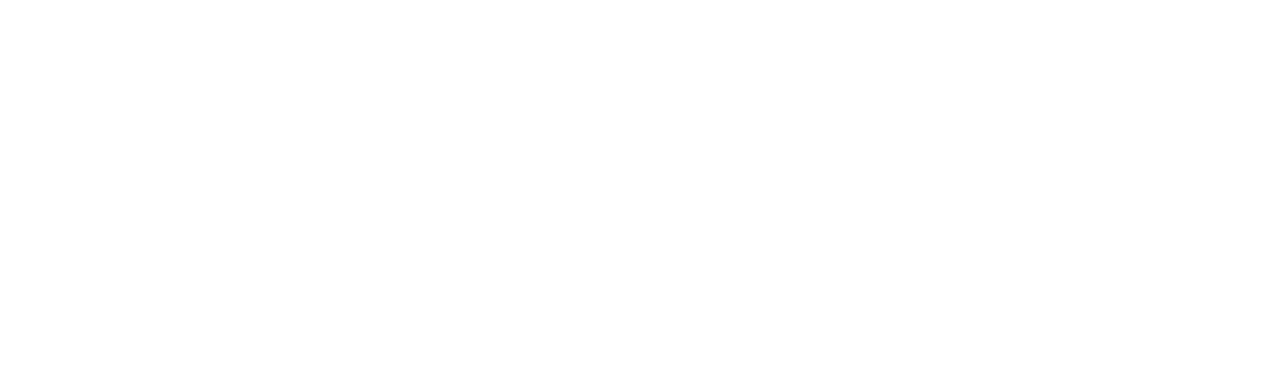
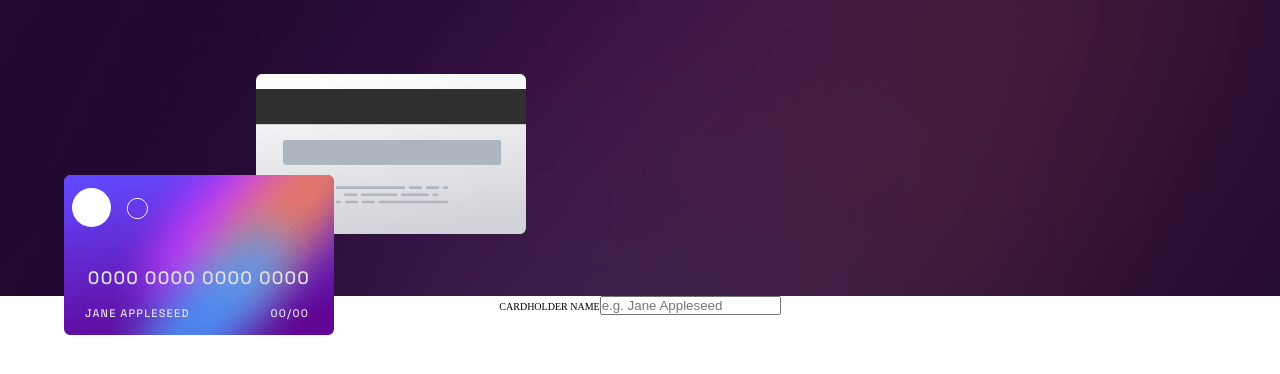
Before and after one commit to ziad-rima/Interactive-Card-Details-Form, a React (Vite) app: page / in a window 1280 px wide. Shown: the top 374 px of the page. Built offline with nearby package versions, Linux system fonts and the light colour scheme.

Commit message:
create components folder | build components

```diff
--- a/src/App.jsx
+++ b/src/App.jsx
@@ -1,8 +1,10 @@
-
+import Cards from "./components/Cards"
+import Form from "./components/Form"
 const App = () => {
   return (
     <div className='main-component'>
-
+      <Cards />
+      <Form />
     </div>
   )
 }
--- /dev/null
+++ b/src/components/BackCard.jsx
@@ -0,0 +1,9 @@
+const BackCard = () => {
+  return (
+    <div className='background-card-container'>
+      <img className="background-card" src="/images/bg-card-back.png" alt="background card" />
+    </div>
+  )
+}
+
+export default BackCard
--- /dev/null
+++ b/src/components/CardLogo.jsx
@@ -0,0 +1,17 @@
+import * as React from "react";
+const CardLogo = (props) => (
+  <svg
+    width={84}
+    height={47}
+    fill="none"
+    xmlns="http://www.w3.org/2000/svg"
+    {...props}
+  >
+    <ellipse cx={27.478} cy={22.5} rx={19.478} ry={19.5} fill="#fff" />
+    <path
+      d="M83.5 23.5c0 5.565-4.507 10.075-10.065 10.075-5.559 0-10.065-4.51-10.065-10.075 0-5.565 4.506-10.075 10.065-10.075 5.558 0 10.065 4.51 10.065 10.075Z"
+      stroke="#fff"
+    />
+  </svg>
+);
+export default CardLogo;
--- /dev/null
+++ b/src/components/CardName.jsx
@@ -0,0 +1,10 @@
+const CardName = () => {
+  return (
+    <div className='cardholder-name-container'>
+      <label htmlFor="cardholder-name">CARDHOLDER NAME</label>
+      <input type="text" placeholder="e.g. Jane Appleseed" name="cardholder-name" id="cardholder-name" />
+    </div>
+  )
+}
+
+export default CardName
--- /dev/null
+++ b/src/components/Cards.jsx
@@ -0,0 +1,12 @@
+import BackCard from "./BackCard"
+import FrontCard from "./FrontCard"
+const Cards = () => {
+  return (
+    <div className='cards-component'>
+      <BackCard />
+      <FrontCard />
+    </div>
+  )
+}
+
+export default Cards
--- /dev/null
+++ b/src/components/Form.jsx
@@ -0,0 +1,11 @@
+import Inputs from "./Inputs"
+
+const Form = () => {
+  return (
+    <div className='form-container'>
+      <Inputs />
+    </div>
+  )
+}
+
+export default Form
--- /dev/null
+++ b/src/components/FrontCard.jsx
@@ -0,0 +1,20 @@
+import CardLogo from "./CardLogo"
+const FrontCard = () => {
+  return (
+    <div className='front-card-container space-grotesk'>
+      <img className="front-card" src="/images/bg-card-front.png" alt="front card image" />
+      <div className="front-card-info">
+        <CardLogo />
+        <div className="card-owner-info">
+            <p className="card-number">0000 0000 0000 0000</p>
+            <div className="name-and-date">
+                <p className="card-owner">JANE APPLESEED</p>
+                <p className="date">00/00</p>
+            </div>
+        </div>
+      </div>
+    </div>
+  )
+}
+
+export default FrontCard
--- /dev/null
+++ b/src/components/Inputs.jsx
@@ -0,0 +1,10 @@
+import CardName from "./CardName"
+const Inputs = () => {
+  return (
+    <div className='inputs-container'>
+      <CardName />
+    </div>
+  )
+}
+
+export default Inputs
--- a/src/index.css
+++ b/src/index.css
@@ -22,8 +22,95 @@
 }
 
 body {
-  display: flex;
-  place-items: center;
-  min-width: 320px;
   min-height: 100vh;
 }
+
+.main-component {
+  display: flex;
+  flex-direction: column;
+  align-items: center;
+  justify-content: flex-start;
+  width: 100%;
+  height: 100vh;
+  overflow: hidden;
+}
+
+.cards-component {
+  display: flex;
+  flex-direction: column;
+  width: 100%;
+  background: url("/images/bg-main-mobile.png");
+  background-size: cover;
+  background-position: top;
+  background-repeat: no-repeat;
+  height: 37vh;
+  position: relative;
+  font-size: 1.8rem;
+}
+
+.background-card,
+.front-card {
+  width: 270px;
+  height: 160px;
+}
+
+.background-card-container {
+  position: absolute;
+  top: 25%;
+  left: 20%;
+}
+
+.front-card-container {
+  position: absolute;
+  top: 59%;
+  left: 5%;
+  overflow: hidden;
+}
+
+.front-card-info {
+  position: absolute;
+  top: 0;
+  left: 0;
+  margin-top: 1rem;
+  display: flex;
+  flex-direction: column;
+  justify-content: space-between;
+  width: 100%;
+  height: 100%;
+}
+
+.card-owner-info {
+  width: 100%;
+  display: flex;
+  flex-direction: column;
+  justify-content: space-between;
+  align-items: flex-start;
+  color: var(--Light-grayish-violet);
+}
+
+.card-number {
+  font-size: 1.8rem;
+  align-self: center;
+  margin-bottom: 1.7rem;
+  letter-spacing: 1.2px;
+}
+
+.name-and-date {
+  width: 100%;
+  display: flex;
+  justify-content: space-between;
+  align-items: center;
+  margin-bottom: 3rem;
+  font-size: 1.6rem;
+}
+
+.card-owner,
+.date {
+  font-size: 1.1rem;
+  letter-spacing: 1.2px;
+  margin-left: 2.1rem;
+}
+
+.date {
+  margin-right: 2.5rem;
+}
```
